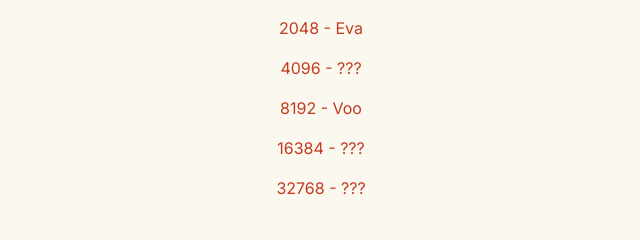
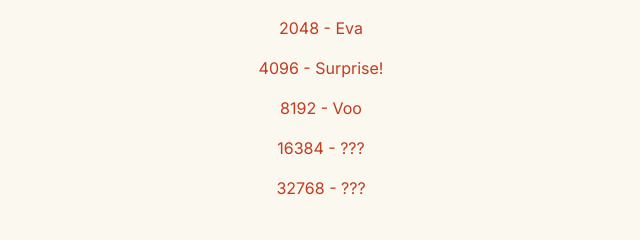
Before and after one commit to szhanggg/blair2048, a plain HTML site: page index.html in a window 1280 px wide. Shown: the part 1359-1599 px from the top of the page, 319-959 px from the left. Drawn offline with Linux system fonts and the light colour scheme; no server answers.

Commit message:
compressed some images for faster loading and added 4096 image

```diff
--- a/index.html
+++ b/index.html
@@ -59,7 +59,7 @@
         <p>512 - Yun</p>
         <p>1024 - Jing Jing</p>
         <p>2048 - Eva</p>
-        <p>4096 - ???</p>
+        <p>4096 - Surprise!</p>
         <p>8192 - Voo</p>
         <p>16384 - ???</p>
         <p>32768 - ???</p>
```
Also changed, not shown: images/128.jpg, images/16.jpg, images/256.jpg, images/32.jpg, images/4096.jpg (added), images/64.jpg, images/8.jpg.
